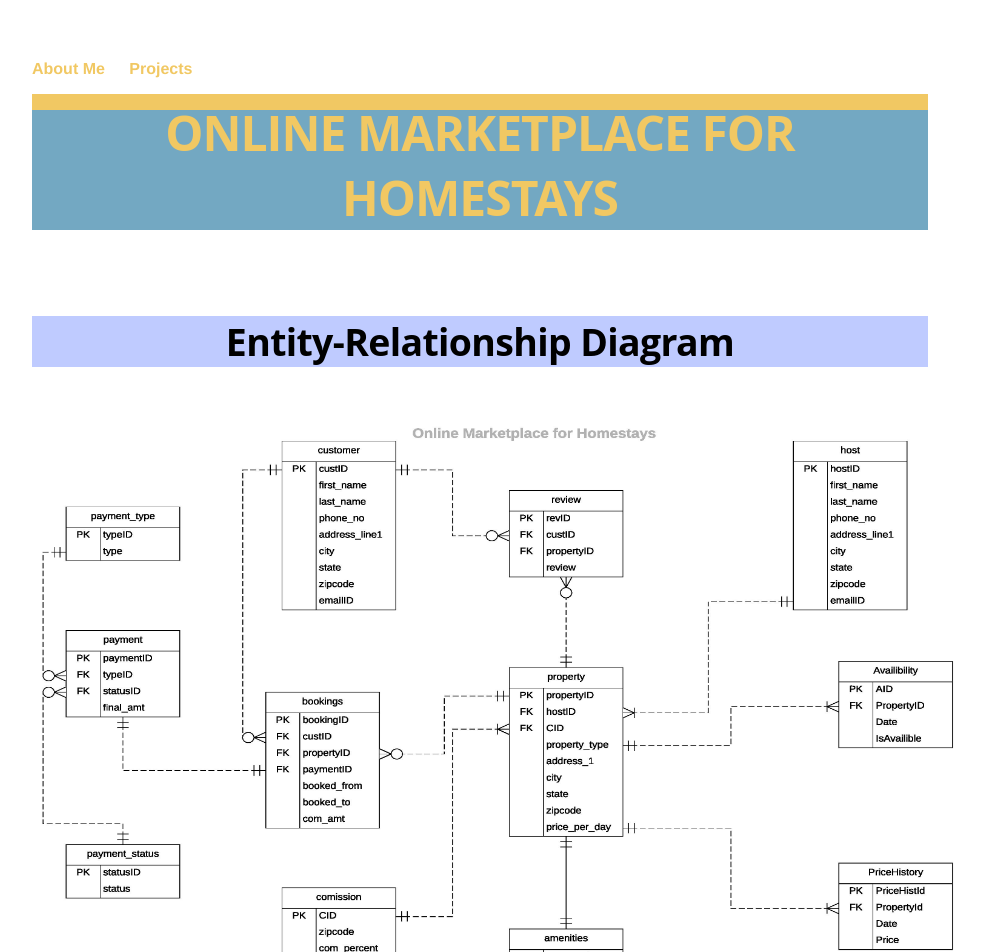
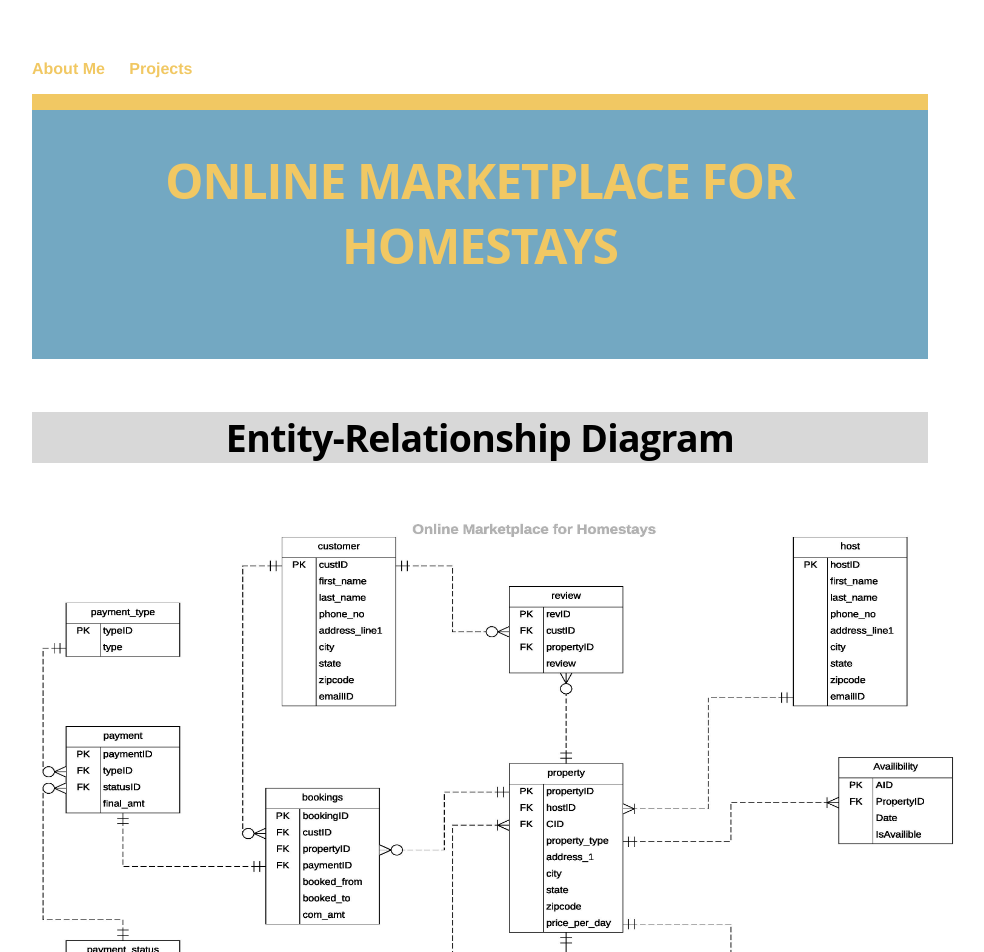
Before and after one commit to shreyakaul/shreyakaul.github.io, a Jekyll site: the page built from online-homestay.html, in a window 1280 px wide. Shown: the top 952 px of the page, without its empty margins (160-1144 px from the left). Built offline with Jekyll 4.4.1, drawn with Linux system fonts in a browser that asks for light colours.

Commit message:
Update online-homestay.css

```diff
--- a/css/online-homestay.css
+++ b/css/online-homestay.css
@@ -1,4 +1,5 @@
 .mast {
+  padding: 3em 0;
   background-color: #73A8C2;
   background-size: cover;
   background-repeat: no-repeat;
@@ -19,7 +20,7 @@
 }
 
 .erd-background {
-  background-color: #BFCBFF;
+  background-color: #D8D8D8;
   background-size: cover;
   background-repeat: no-repeat;
 }
```
